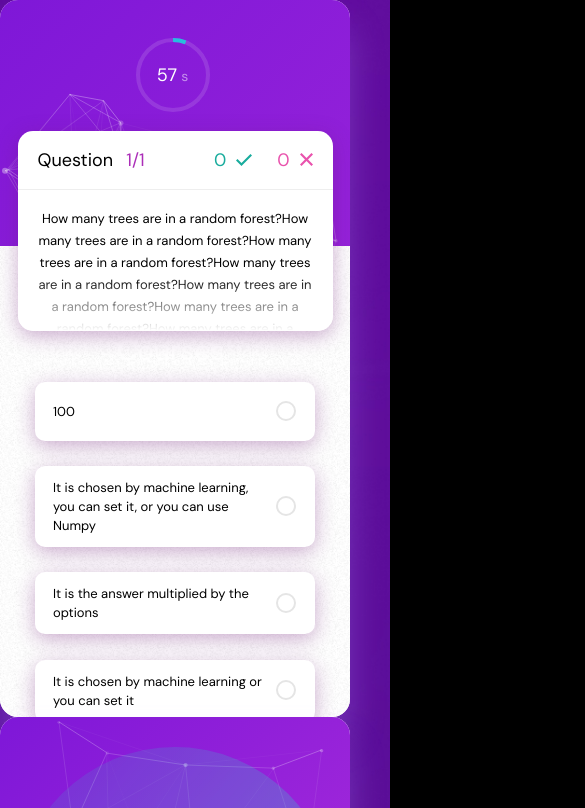
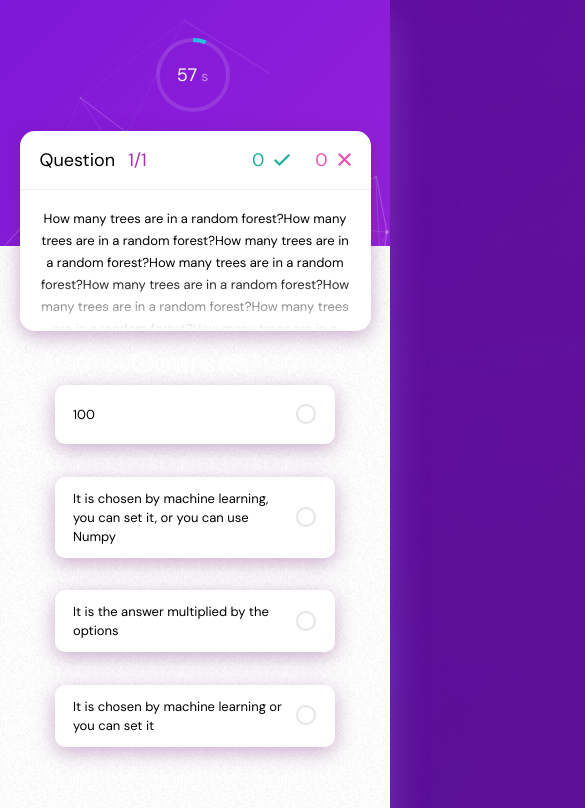
Before and after one commit to Raerk/adv-app-test-112021, a website with bundled scripts: page index.html in a window 390 px wide. Shown: the top 808 px of the page, 585 px wide, since content can reach past the window. Built offline with nearby package versions, Linux system fonts and the light colour scheme; no server answers.

Commit message:
Update styles.css

```diff
--- a/css/styles.css
+++ b/css/styles.css
@@ -69,15 +69,8 @@ html {
 
 }
 
-@media(max-width:768px){
-  .root{
-    display: inline-block;
-  }
-  .main-view{
-    margin-right: 20px;
-    margin-left: 0px;
-  }
-}
+
+
 
 .main-content {
   width: 100%;
@@ -112,6 +105,70 @@ html {
 }
 
 .main-view.courses{}
+
+
+
+
+
+
+@media(max-width:768px){
+  .root{
+    display: inline-block;
+  }
+  .main-view{
+    margin-right: 20px;
+    margin-left: 0px;
+  }
+}
+
+
+
+
+
+@media(max-width:420px){
+
+  html{
+    height: 100vh;
+  }
+
+  body{
+    height: 100vh;
+  }
+
+  .root{
+    width: 650px;
+
+    height: 100vh;
+
+    margin: 0 auto;
+    overflow:scroll;
+
+    scroll-snap-type: y mandatory;
+  }
+
+  .root:last-child{
+    margin-right: 0px;
+  }
+
+  .main-view {
+    /*width: 375px;*/
+
+    scroll-snap-align: start;
+
+    width: 100vw;
+
+    /*height: 100vh;*/
+    height: 100vh;
+
+    max-height: 100vh;
+
+    border-radius: 0px;
+
+  /*  box-shadow: 0px 0px 0px rgba(0,0,0,0));*/
+
+
+  }
+}
 
 /* Headers */
 
```
